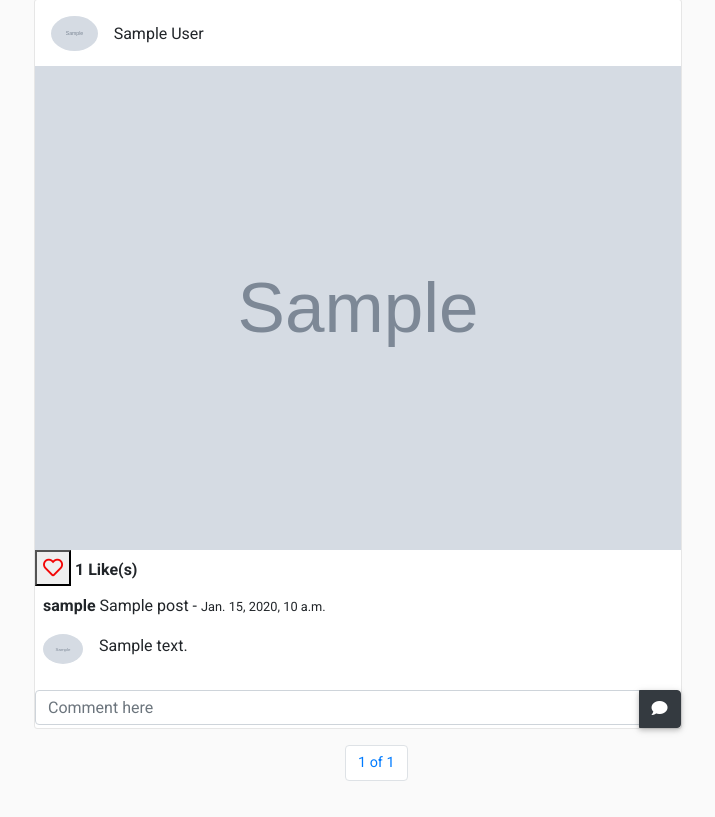
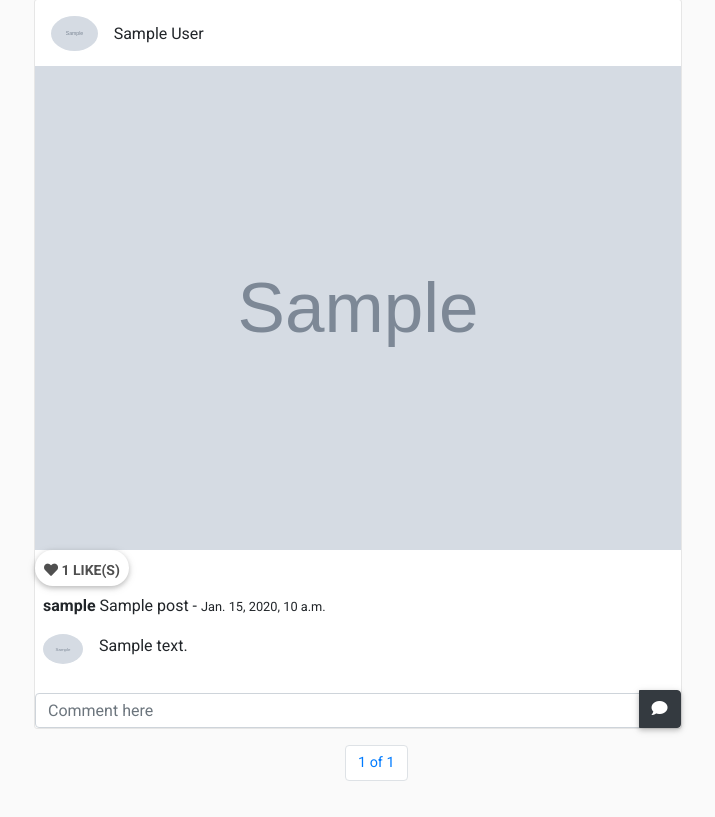
Before and after one commit to luckdeluxe/petgram, a Django app: page / in a window 1280 px wide. Shown: the part 131-948 px from the top of the page, without its empty margins (236-951 px from the left). Run offline with Django 3.2, Linux system fonts and the light colour scheme; a user stored in the database is signed in; tables that the repository leaves empty hold one stand-in row (values such as "Sample post"); grey boxes marked "Sample" are stand-in pictures; some libraries are stand-ins or nearby versions.

Commit message:
Update css mdb

```diff
--- a/templates/posts/post_card.html
+++ b/templates/posts/post_card.html
@@ -1,3 +1,4 @@
+<!--- SECTOR FOTO --->
 <div class="col-sm-12 col-md-7 offset-md-2 mt-4 p-0 post-container">
     <div class="media pt-3 pl-3 pb-1">
         <a href="{% url 'users:detail' post.user.username %}">
@@ -13,20 +14,27 @@
     <!---  SECTOR LIKE --->
     <form action="{% url 'likes:like_post' %}" method='POST' class="ui form">
         {% csrf_token %}
-        <input type='hidden' name='post_id' value="{{post.id}}">
-        {% if user not in post.likes.all %}
-            <button type='submit' style="color: #000; font-size: 20px;">
-                <i class="far fa-heart"></i>
-            </button> <strong>{{post.likes.all.count}} Like(s) </strong>
-        {% else %}
-            <button type='submit' style="color: rgb(243, 6, 6); font-size: 20px;">
-                <i class="far fa-heart"></i>
-            </button> <strong>{{post.likes.all.count}} Like(s) </strong>
-        {% endif %}
+        <div class="input-group">
+
+                {% if user not in post.likes.all %}
+
+                <button style="border-radius: 100px; outline:none;" type="submit" class="btn btn-sm btn-outline" value="{{post.id}}" name="post_id" >
+                    <i class="far fa-heart" data-mdb-toggle="animation" data-mdb-animation="pulse" data-mdb-animation-reset="true"></i>
+                    <strong>{{post.likes.all.count}} Like(s)</strong>
+                </button>
+
+                {% else %}
+                    <button  style="border-radius: 100px; outline:none;" type="submit" class="btn btn-sm btn-outline"  value="{{post.id}}" name="post_id" >
+                        <i class="fas fa-heart" data-mdb-toggle="animation" data-mdb-animation="pulse" data-mdb-animation-reset="true"></i>
+                        <strong>{{post.likes.all.count}} Like(s)</strong>
+                    </button>
+
+                {% endif %}
+        </div>
     </form>
 
 
-    <!-- SECTOR COMENTARIOS -->
+    <!-- SECTOR COMENTARIOS Y DETALLES -->
     <p class="ml-2 mt-2 mb-3">
         <b>{{ post.user.username }}</b> {{ post.title }} - <small>{{ post.created }}</small>
     </p>
@@ -43,13 +51,13 @@
             </li>
         </ul>
     {% endfor %}
-
+    <!-- INPUT COMENTARIO -->
     <form action="{% url 'comments:create' pk=post.pk %}" method="POST" >
         {% csrf_token %}
         <div class="input-group">
-            <input type="text" class="form-control" placeholder="Comment here" aria-label="text" name="text" value="{{ post.comment.pk}}" >
+            <input style="margin-top: auto;" type="text" class="form-control" placeholder="Comment here" aria-label="text" name="text" value="{{ post.comment.pk}}" >
             <div class="input-group-append">
-            <button class="btn btn-dark" type="submit" id="button-addon2"><i class="fas fa-comment"></i></button>
+            <button class="btn btn-dark" style="margin-top: auto;" type="submit"><i class="fas fa-comment"></i></button>
             </div>
         </div>
     </form>
```
